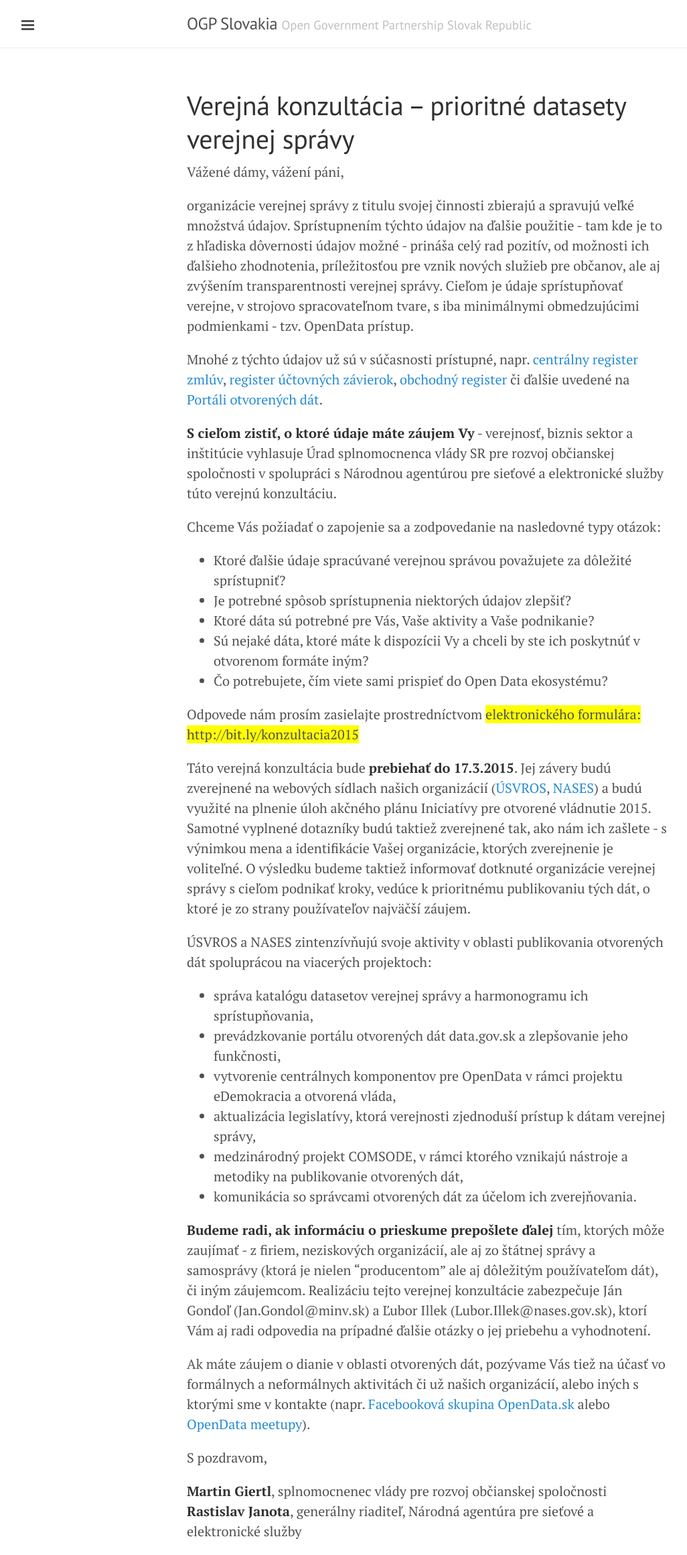
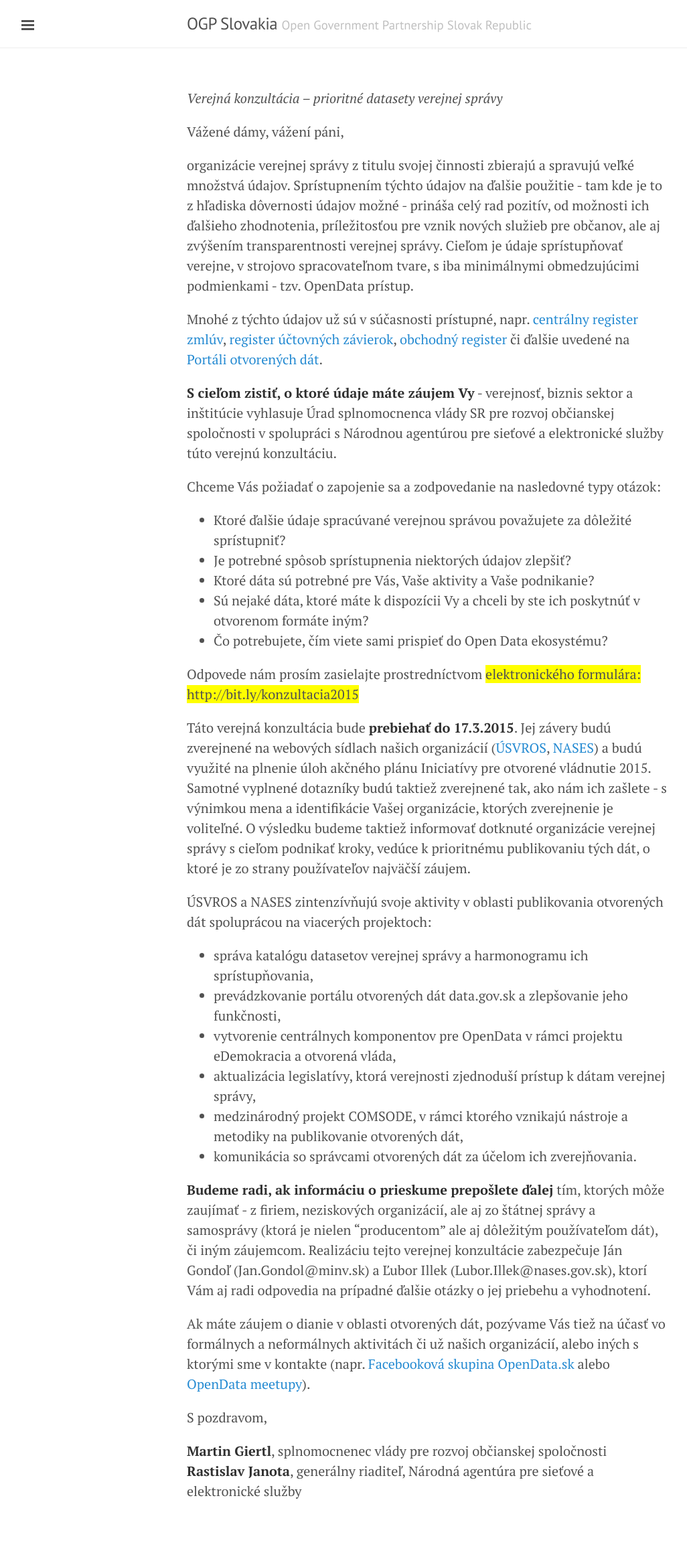
Before and after one commit to ogpslovakia/ogpslovakia.github.io, a Jekyll site: the page built from temp/2015/opendata-konzultacia.md, in a window 1280 px wide. Shown: the whole page at 67% size, without its empty margins (1-1027 px from the left). Built offline with Jekyll 4.4.1, drawn with Linux system fonts in a browser that asks for light colours; Markdown is read by kramdown in place of the engine named in the settings; after the commit the page ends 2262 px from its top, so only the background shows below that.

Commit message:
Consultation letter (SK): make header less prominent

```diff
--- a/temp/2015/opendata-konzultacia.md
+++ b/temp/2015/opendata-konzultacia.md
@@ -3,7 +3,7 @@ title: Verejná konzultácia Open Data
 layout: default
 ---
 
-# Verejná konzultácia – prioritné datasety verejnej správy
+*Verejná konzultácia – prioritné datasety verejnej správy*
 
 Vážené dámy, vážení páni,
 
```
